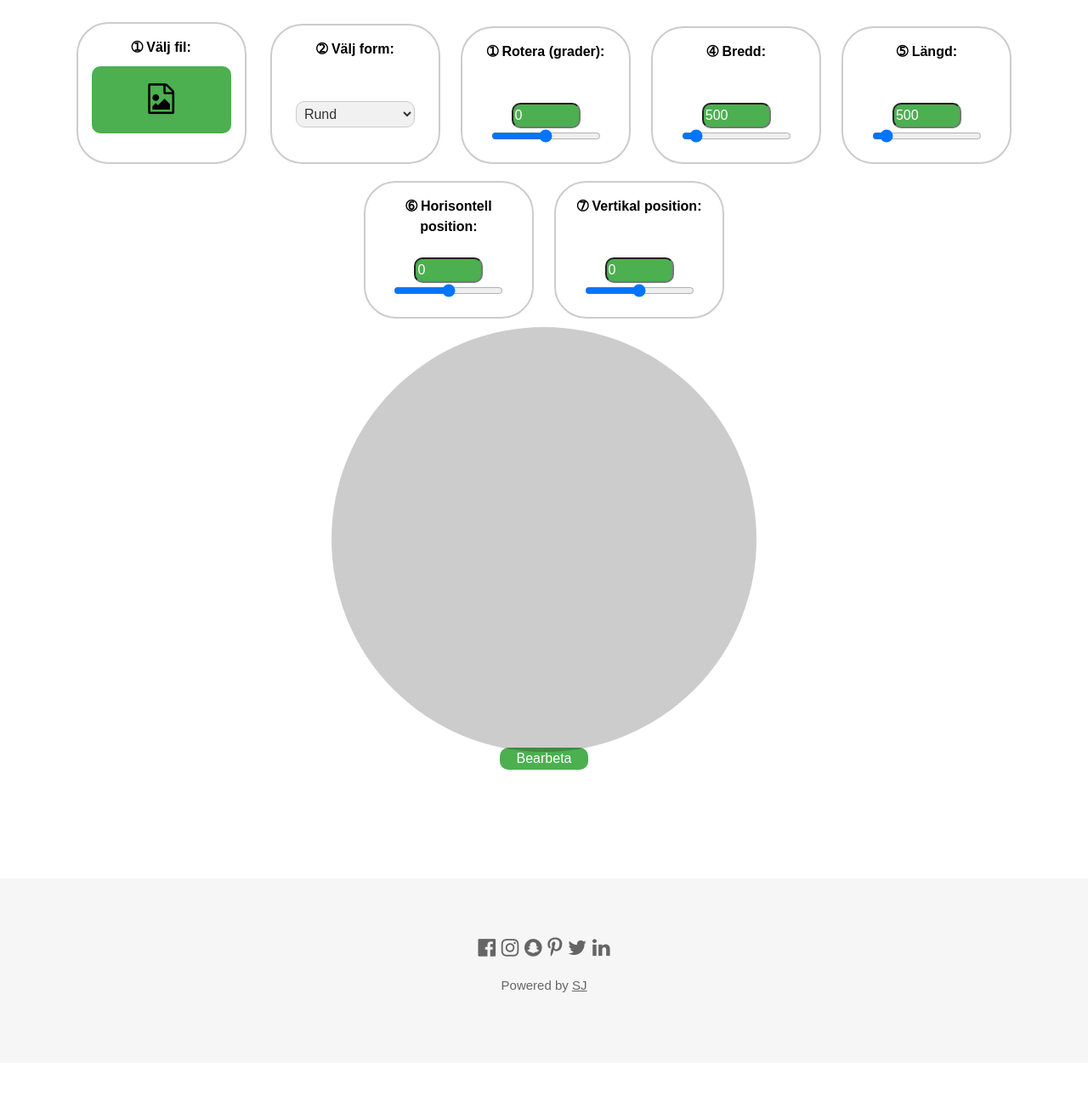
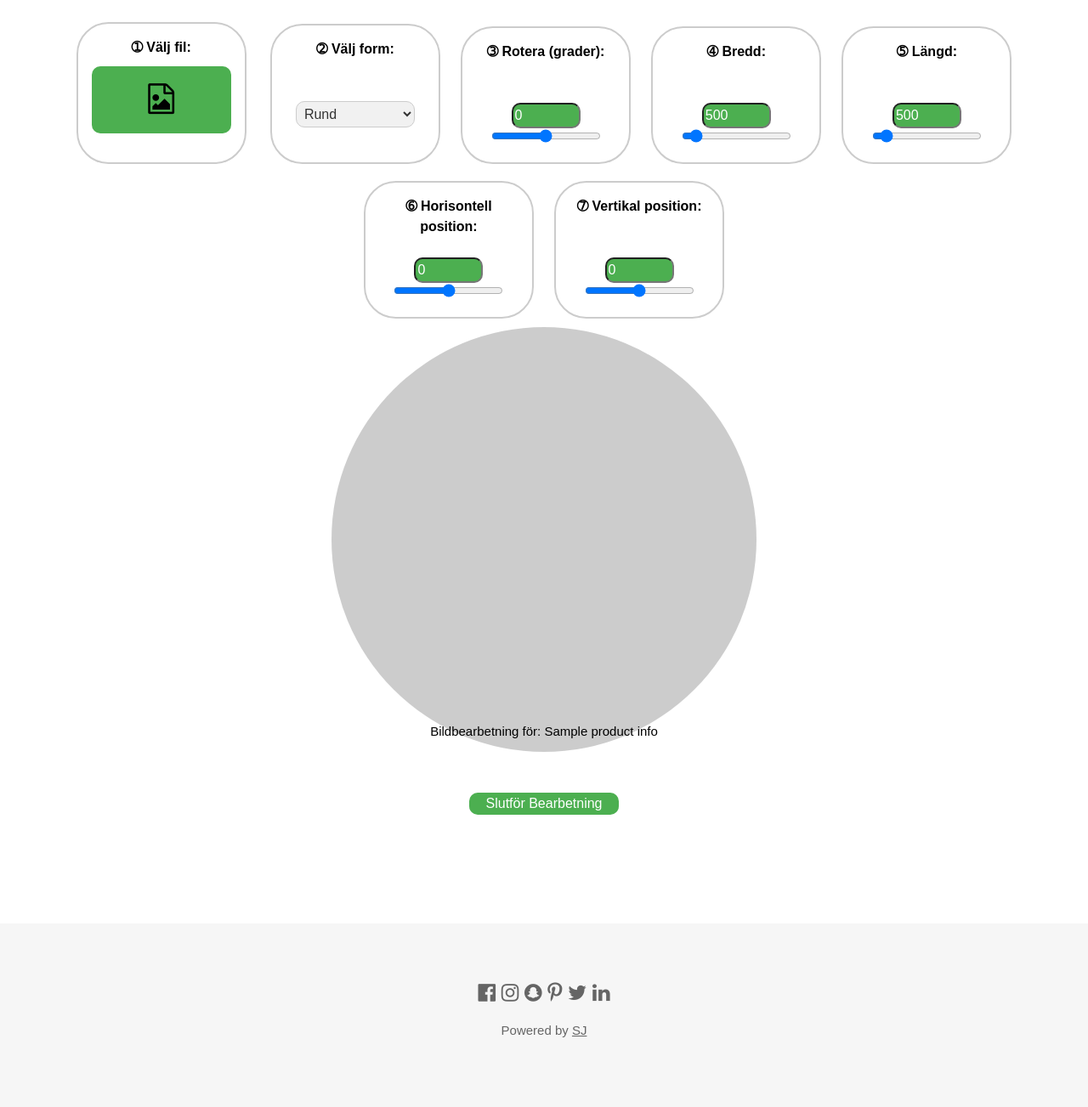
Before and after one commit to tfr10sj1/S.N.S_jewllery, a Flask app: template templates/processImage.html in a window 1280 px wide. Shown: the part 64-1367 px from the top of the page at 85% size. Before the commit the page ends 1232 px from the top, so only its background shows below. Run offline with Flask 3, Linux system fonts and the light colour scheme; the template is opened without the code that fills it: most values are stand-ins (such as "Sample title", 1, 10 or a date in 2020).

Commit message:
imageprocess is completed
fetch data from websho.db,process image save all data with the new image in the items.db

```diff
--- a/app.py
+++ b/app.py
@@ -1,17 +1,16 @@
-import logging
+from flask import Flask, render_template, request, session, jsonify, redirect
 import sqlite3
-import os
-import json
-
-import uuid
-from flask import Flask, jsonify, render_template, request, redirect, url_for, session
-from werkzeug.utils import secure_filename
-from flask_session import Session
 
 app = Flask(__name__, static_folder='./static')
+app.secret_key = 'your_secret_key_here'
 
-@app.route('/')
-def index():
+# Databasanslutning
+def get_items_db_connection():
+    conn = sqlite3.connect('items.db')
+    conn.row_factory = sqlite3.Row
+    return conn
+
+def get_webshop_db_connection():
     # Establish a connection to the database
     conn = sqlite3.connect('webshop.db')
     cursor = conn.cursor()
@@ -21,11 +20,54 @@ def index():
     products = cursor.fetchall()
 
     conn.close()
-    return render_template('index.html', products=products)
+    return products
 
-@app.route('/processImage' , methods=['GET'])
-def bildbearbetning():
-    return render_template('processImage.html')
+@app.route('/index')
+def index():
+    products = get_webshop_db_connection()
+    return render_template('index.html', products= products)
+
+# Bearbetningssida
+@app.route('/processImage', methods=['POST', 'GET'])
+def process_image():
+    name = request.args.get('name')
+    price = request.args.get('price')
+    weight = request.args.get('weight')
+    metal_type = request.args.get('metal_type')
+    product_info = {'name': name, 'price': price, 'weight': weight, 'metal_type': metal_type}
+
+    return render_template('processImage.html', product_info=product_info)
+
+# Slutför bearbetning och spara i databasen
+@app.route('/completeProcess', methods=['GET', 'POST'])
+def complete_process():
+    if request.method == 'POST':
+        product_info = session.get('product_info')
+
+        if product_info:
+            # Hämta data från session och splitta det
+            product_data = product_info.split(',')
+            name = product_data[0]
+            price = product_data[1]
+            weight = product_data[2]
+            metal_type = product_data[3]
+
+            # Spara i databasen
+            conn = get_items_db_connection()
+            cursor = conn.cursor()
+            cursor.execute('INSERT INTO items (name, price, weight, metal_type) VALUES (?, ?, ?, ?)',
+                           (name, price, weight, metal_type))
+            conn.commit()
+            conn.close()
+
+            # Ta bort produktinfo från sessionen
+            session.pop('product_info', None)
+
+            # Skicka en JSON-respons tillbaka med produktinformationen
+            response_data = {'status': 'success', 'name': name}
+        return jsonify(response_data)
+    # Om det är en GET-begäran (när användaren klickar på knappen)
+    return redirect('/index')
 
 if __name__ == '__main__':
-    app.run()
+    app.run(debug=True)
--- a/templates/index.html
+++ b/templates/index.html
@@ -71,12 +71,13 @@ img {margin-bottom: -7px}
 </header>
 </div>
 
+
 <!-- Photo Grid -->
 <div class="w3-center">
   <div class="w3-row" id="myGrid" style="margin-bottom:40px">
     {% for product in products %}
       <div class="w3-third">
-        <a href="/processImage">
+        <a href="/processImage?name={{ product[0] }}&price={{ product[1] }}&weight={{ product[2] }}&metal_type={{ product[3] }}">
           <img src="/static/images/bild{{ loop.index }}.jpg" alt="Smycken" style="width:50%">
         </a>
         <p>{{ product[0] }} <br><b>Pris: {{ product[1] }} sek</b></p>
--- a/templates/processImage.html
+++ b/templates/processImage.html
@@ -31,7 +31,6 @@
     <label for="upload-image" id="upload-button"><i class="fa fa-file-picture-o"
         style="font-size:36px"></i></label><br><br>
   </div>
-
   <!-- Placera SVG-elementet med clipPath här -->
   <svg width="0" height="0">
     <defs>
@@ -73,35 +72,34 @@
   </div>
 
   <div class="input-container">
-    <label for="rotate-input">&#10112; Rotera (grader):</label><br><br>
-    <input type="number" id="rotate-input" value="0" min="-360" max="360" title="Rotation in degrees">
+    <label for="rotate-input">&#10114; Rotera (grader):</label><br><br>
+    <input type="number" id="rotate-input" value="0" min="-360" max="360">
     <br><input type="range" id="rotate-slider" min="-360" max="360" value="0" step="1">
   </div>
 
   <div class="input-container">
     <label for="width-input">&#10115; Bredd:</label><br><br>
-    <input type="number" id="width-input" value="500" min="100" max="5000" title="Width in pixels">
+    <input type="number" id="width-input" value="500" min="100" max="5000">
     <br><input type="range" id="width-slider" min="100" max="5000" value="500" step="10">
   </div>
 
   <div class="input-container">
     <label for="height-input">&#10116; Längd:</label><br><br>
-    <input type="number" id="height-input" value="500" min="100" max="5000" title="Height in pixels">
+    <input type="number" id="height-input" value="500" min="100" max="5000">
     <br><input type="range" id="height-slider" min="100" max="5000" value="500" step="10">
   </div>
 
   <div class="input-container">
     <label for="horizontal-input">&#10117; Horisontell position:</label><br>
-    <input type="number" id="horizontal-input" value="0" min="-250" max="250" title="Horizontal position">
+    <input type="number" id="horizontal-input" value="0" min="-250" max="250">
     <input type="range" id="horizontal-slider" min="-250" max="250" value="0" step="1">
   </div>
 
   <div class="input-container">
     <label for="vertical-input">&#10118; Vertikal position:</label><br><br>
-    <input type="number" id="vertical-input" value="0" min="-250" max="250" title="Vertical position">
+    <input type="number" id="vertical-input" value="0" min="-250" max="250">
     <br><input type="range" id="vertical-slider" min="-250" max="250" value="0" step="1">
   </div>
-
 
   <div id="output-image-container">
     <div class="reference-border-container">
@@ -111,8 +109,15 @@
     </div>
   </div>
 
-  <br><br><button onclick="processImage()">Bearbeta</button>
 
+
+  {% if product_info %}
+  <p>Bildbearbetning för: {{ product_info.name }}</p>
+  <!-- Visa bearbetad bild här -->
+  <br><br><button onclick="completeProcess()">Slutför Bearbetning</button>
+  {% else %}
+  <p>Ingen produktinformation tillgänglig</p>
+  {% endif %}
   <!-- Footer -->
   <footer class="w3-container w3-padding-64 w3-light-grey w3-center w3-opacity w3-xlarge" style="margin-top:128px">
     <i class="fa fa-facebook-official w3-hover-opacity"></i>
@@ -126,7 +131,7 @@
   <script>
     // Funktion för att gå tillbaka till startsidan när knappen klickas
     function goToHomePage() {
-      window.location.href = "index.html";
+      window.location.href = "/index";
     }
 
     // Funktion för att uppdatera bilden när något ändras
@@ -242,6 +247,13 @@
       reader.readAsDataURL(inputImage);
     }
 
+    function completeProcess() {
+  // Visa meddelande om bearbetning slutförd och omdirigera till startsidan
+  alert('Bearbetning slutförd');
+  window.location.href = '/index';
+}
+
+
   </script>
 
 </body>
```
